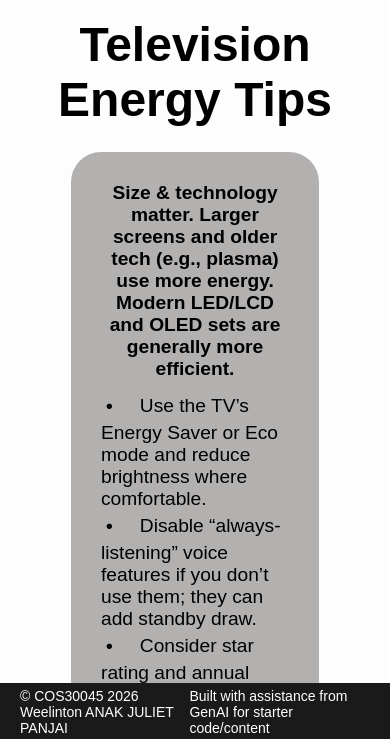
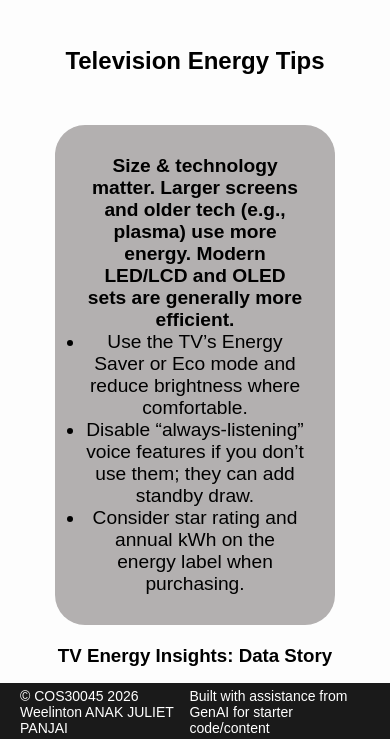
Before and after one commit to Weelinton/T04, a plain HTML site: page Television.html in a window 390 px wide. Shown: the part 103-842 px from the top of the page. Drawn offline with Linux system fonts and the light colour scheme.

```diff
--- a/styles.css
+++ b/styles.css
@@ -70,7 +70,7 @@
 
 /* Hero section */
 main {
-    padding-top: 80px; /* prevent overlap with fixed navbar */
+    padding-top: 100px; /* prevent overlap with fixed navbar */
 }
 
 .hero {
@@ -85,57 +85,14 @@
     text-align: center;           /* center text inside */
 }
 
-/* Hero container (text block) */
-.hero__container {
-    color: black;
-    padding: 20px;
-    max-width: 100%;
-    text-align: center;
-    width:100%
+h1{
+    padding:30px;
 }
 
-.hero__title {
-    font-size: 3rem;
-    color: black;
-    padding-bottom: 5px;
-}
-
-.hero__subtitle {
-    font-size: 1.2rem;
-}
-
-/* Homepage fact bubble */
-.fact-bubble {
-  background-color: #b3b0b0;
-  border-radius: 30px;
-  padding: 20px;
-  margin: 20px auto;
-  max-width: 800px;
-  width: 100%;
-  text-align: left;
-}
-
-.fact-bubble h2 {
-    margin-bottom: 10px;
-    color: black;
-    font-size: 1.5rem;
-    text-align: center;
-}
-
-.fact-bubble ul {
-    list-style: none;
-    padding-left: 0;
-    color: black;
-    font-size: 1.2rem;
-}
-
-.fact-bubble li::before {
-    content: "•";
-    color: black;
-    font-weight: bold;
-    display: inline-block;
-    width: 1.5em;
-    padding: 5px;
+.responsive-svg-container {
+    margin: 0 auto; /* center */
+    width: 100%; /* fill parent width */
+    max-width: 1200px; /* cap max width */
 }
 
 /* Footer section */
```
Also changed, not shown: index.html (+7 -7 lines), t04-3-bars.js (added, +13 -0 lines).
